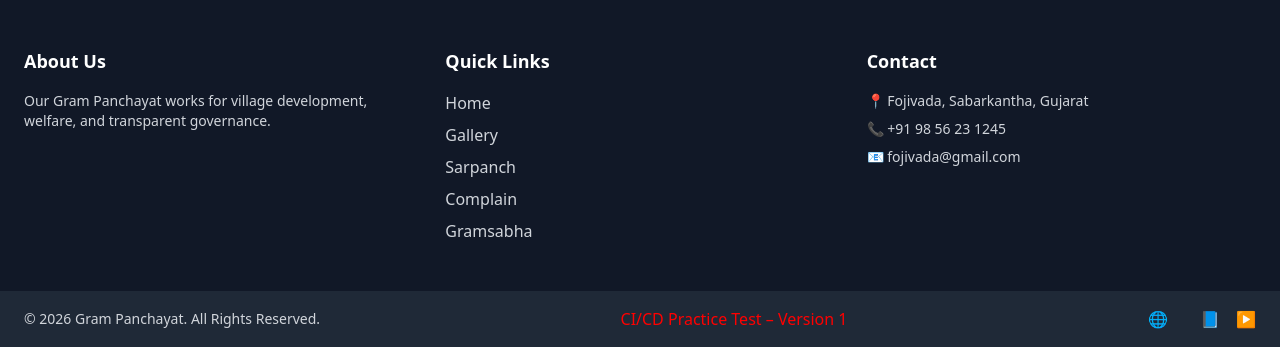
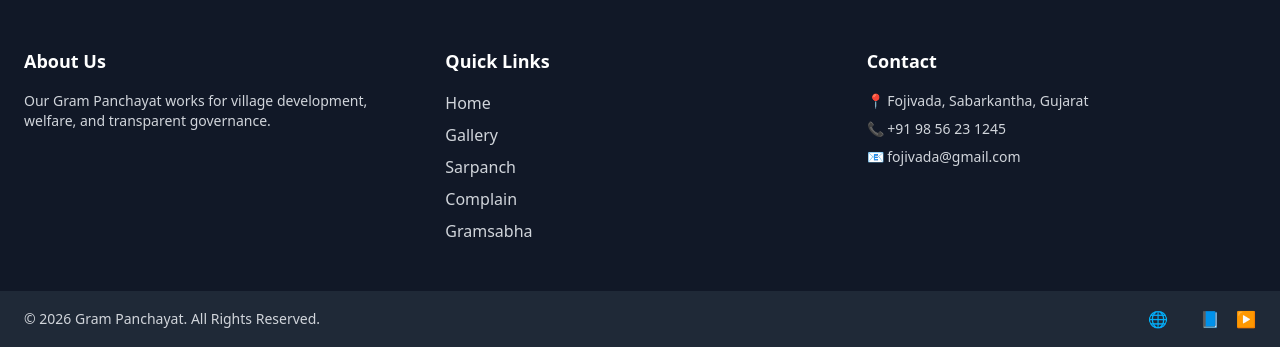
Before and after one commit to Sandip-2006/online-gram-panchayat, a Django app: page /about/ in a window 1280 px wide. Shown: the part 1275-1622 px from the top of the page. Run offline with Django 5.2, Linux system fonts and the light colour scheme; style sheets or scripts are compiled from the project's sources; some libraries are stand-ins or nearby versions.

Commit message:
manual deploy: git pull + restart gram_panchayat

```diff
--- a/gram_panchayat/templates/layout.html
+++ b/gram_panchayat/templates/layout.html
@@ -548,8 +548,6 @@
         <p class="text-sm">
           © {% now 'Y' %} Gram Panchayat. All Rights Reserved.
         </p>
-        <p style="color:red;">CI/CD Practice Test – Version 1</p>
-
         <div class="flex space-x-4">
           <a href="#" class="hover:text-white">🌐</a>
           <a href="#" class="hover:text-white">📘</a>
```
Also changed, not shown: .github/workflows/django-cd.yml.
